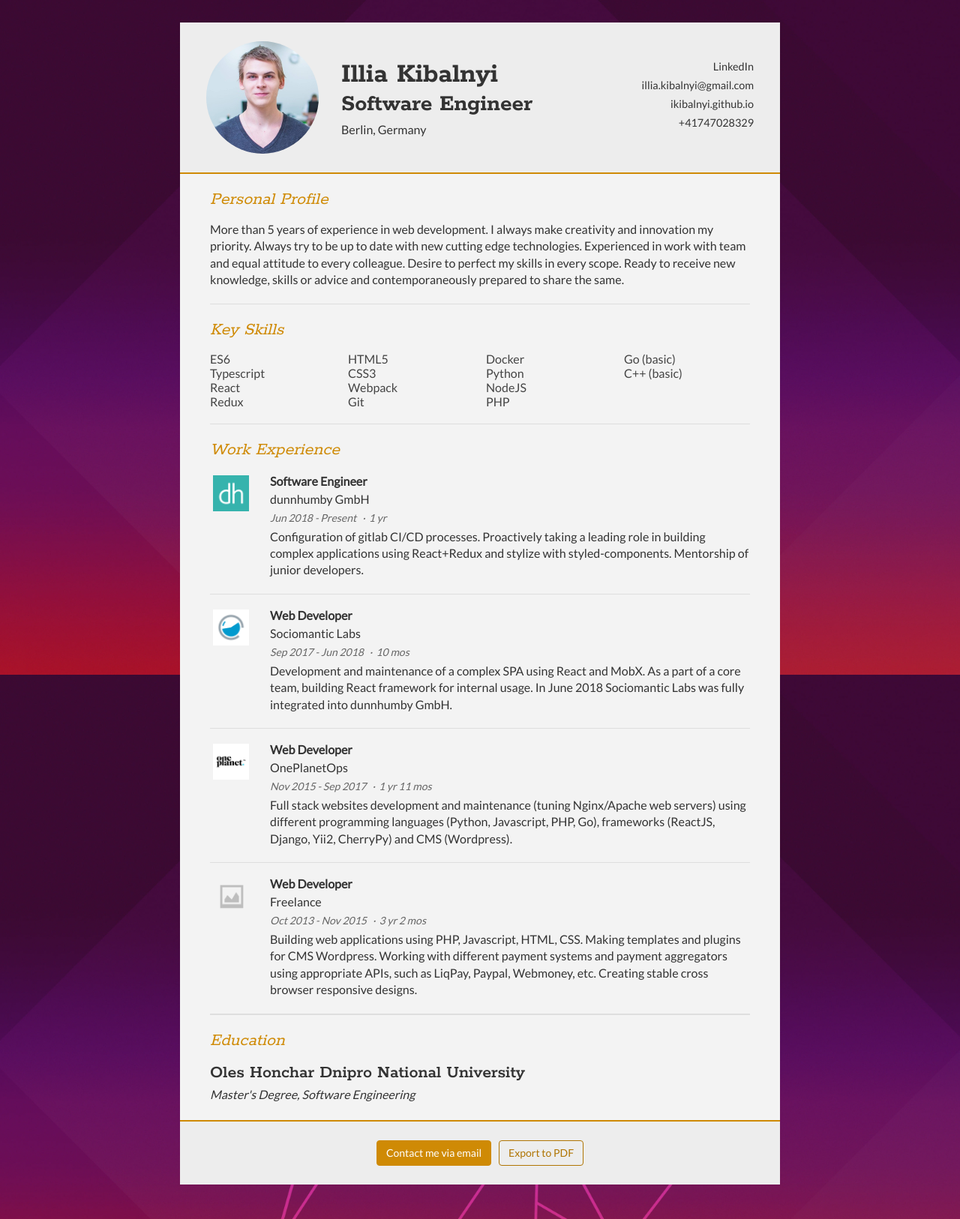
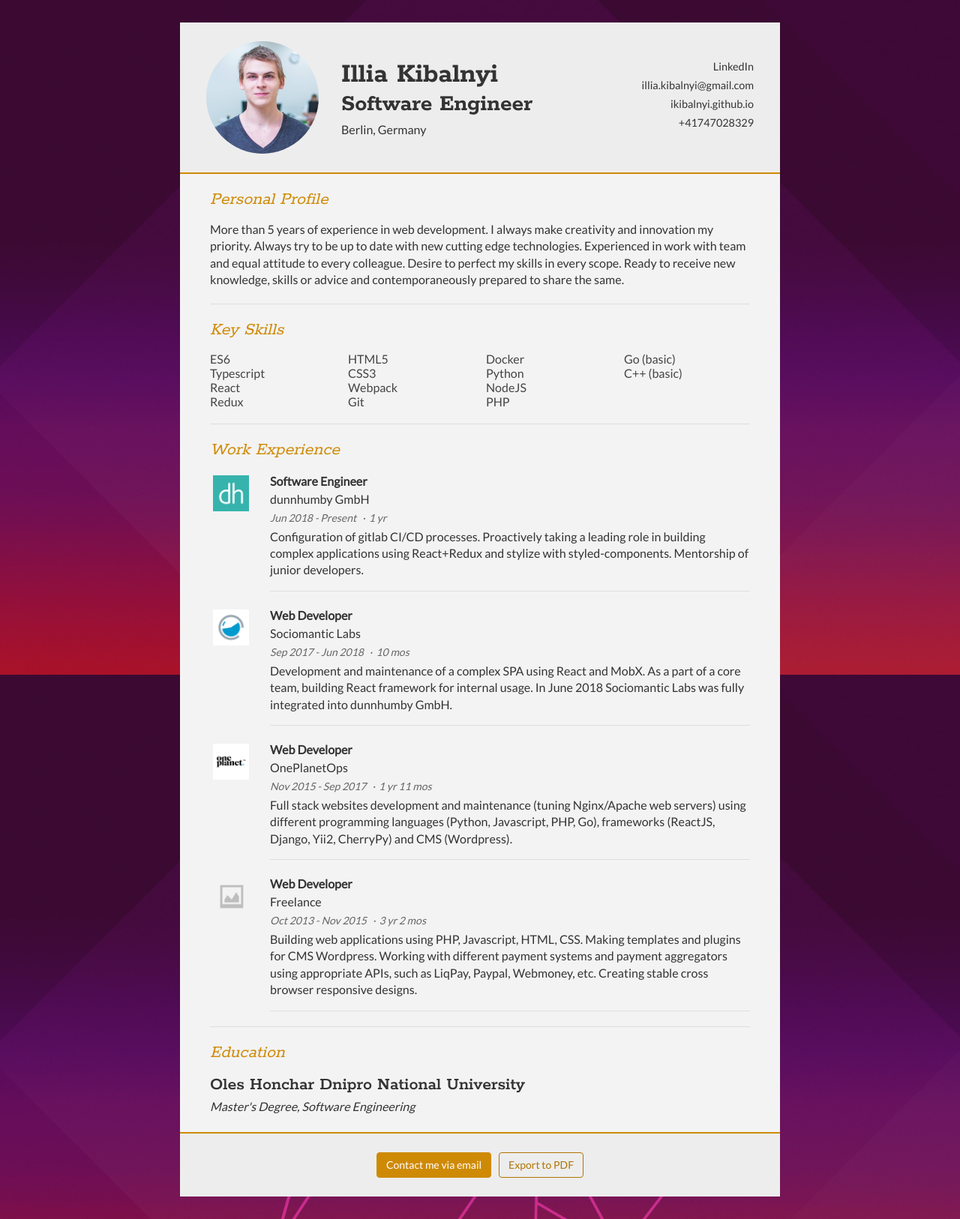
Before and after one commit to ikibalnyi/ikibalnyi.github.io, a Jekyll site: the page built from index.html, in a window 1280 px wide. Shown: the whole page at 75% size. Built offline with Jekyll 4.4.1, drawn with Linux system fonts in a browser that asks for light colours.

Commit message:
Fix job styles

```diff
--- a/assets/css/style.scss
+++ b/assets/css/style.scss
@@ -133,13 +133,6 @@
 
     .job-details {
         margin-top: 16px;
-
-        &:after {
-            content: '';
-            display: block;
-            margin-top: 16px;
-            border-bottom: 1px solid #dedede;
-        }
     }
 
     .job-position {
@@ -168,6 +161,13 @@
 
     .job-description {
         margin-top: 6px;
+
+        &:after {
+            content: '';
+            display: block;
+            margin-top: 16px;
+            border-bottom: 1px solid #dedede;
+        }
 
         @include media-query($screen-sm) {
             margin-left: 80px;
```
